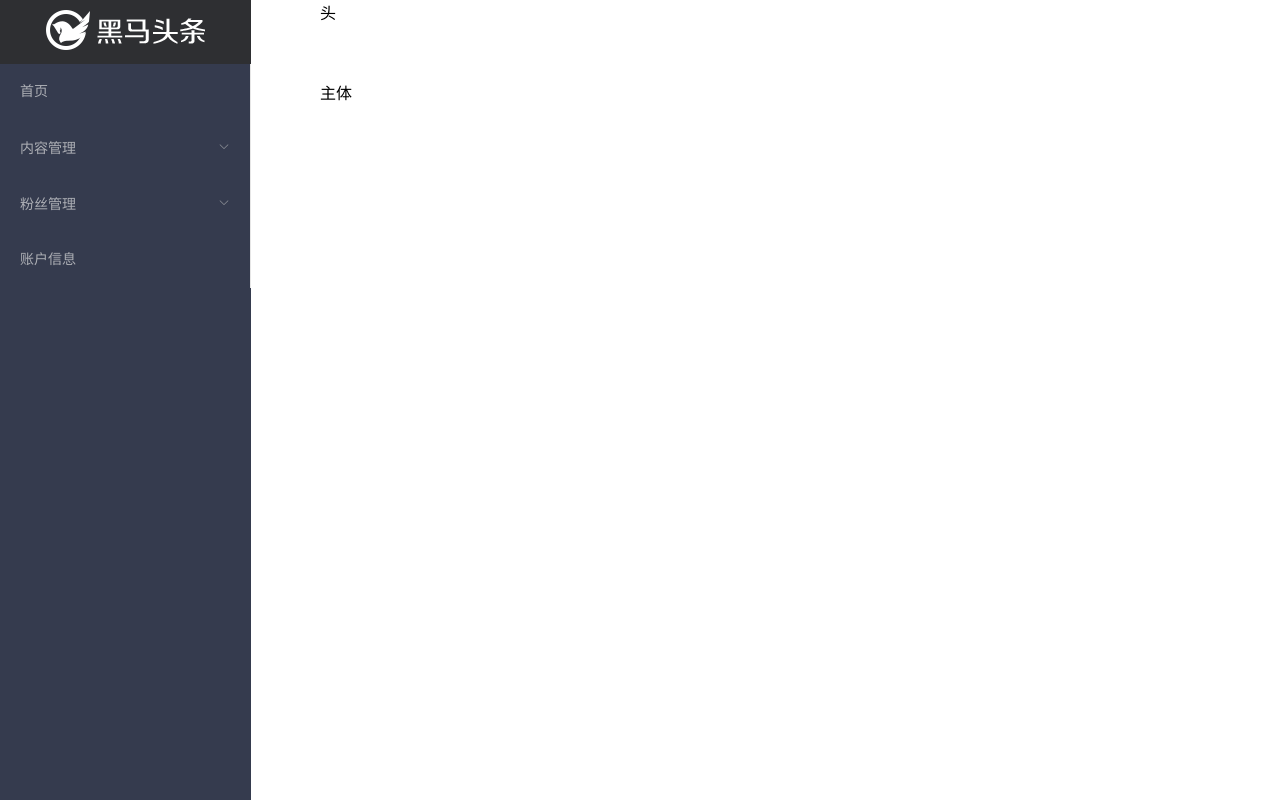
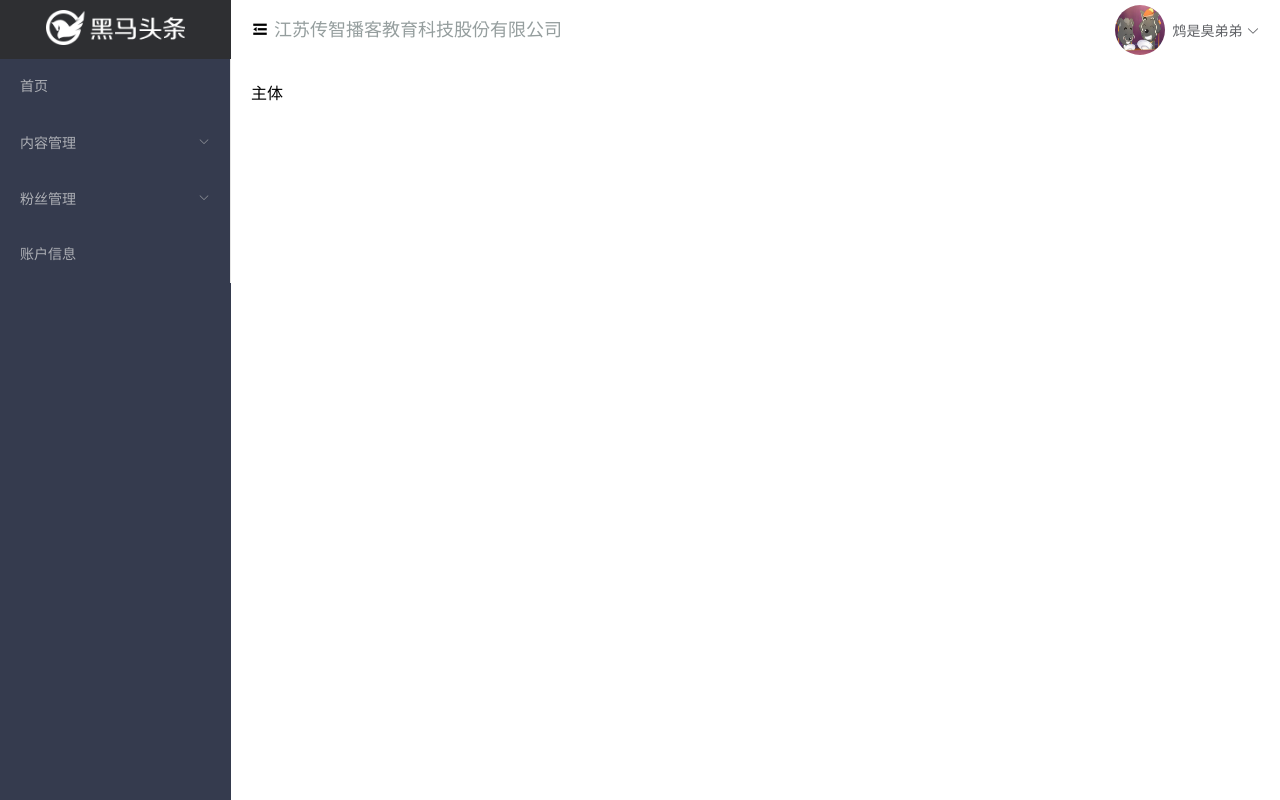
Before and after one commit to hellorqg/toutiao, a Vue app: page /#/home in a window 1280 px wide. Built offline with nearby package versions, Linux system fonts and the light colour scheme.

Commit message:
条PC-主页模块-头部结构及下拉菜单

```diff
--- a/src/conponents/home/layou-aside.vue
+++ b/src/conponents/home/layou-aside.vue
@@ -33,17 +33,17 @@ export default {}
 </script>
 
 <style lang="less" scoped>
-.alides{
-    height: 100vh;
-    background-color: #353b4e;
-    width: 251px;
-}
+  // .alides{
+  //     // height: 100vh;
+  //     // background-color: #353b4e;
+  //     // width: 251px;
+  // }
 .titles{
     background-color: #2e2f32;
     text-align: center;
     padding: 10px 0;
     img{
-        height: 40px;
+        height: 35px;
 
     }
 }
--- a/src/conponents/home/layou-header.vue
+++ b/src/conponents/home/layou-header.vue
@@ -1,13 +1,57 @@
 <template>
-<div>头</div>
+  <!-- 第一行 -->
+  <el-row type="flex" class="header" align="middle">
+    <!-- 列-左 -->
+    <el-col class="leftHeader" type="flex">
+      <i class="el-icon-s-fold"></i>
+      <span>江苏传智播客教育科技股份有限公司</span>
+    </el-col>
+    <!-- 列-右 -->
+    <el-col>
+      <el-row class="rightHeader" type="flex" justify="end" align="middle">
+        <img src="../../assets/img/htl.jpg" alt />
+        <el-dropdown>
+          <span>
+            鸩是臭弟弟
+            <i class="el-icon-arrow-down"></i>
+          </span>
+          <el-dropdown-menu slot="dropdown">
+            <el-dropdown-item>个人信息</el-dropdown-item>
+            <el-dropdown-item>git地址</el-dropdown-item>
+            <el-dropdown-item>退出</el-dropdown-item>
+          </el-dropdown-menu>
+        </el-dropdown>
+      </el-row>
+    </el-col>
+  </el-row>
 </template>
 
 <script>
-export default {
-
-}
+export default {}
 </script>
 
-<style>
-
+<style lang="less" scoped>
+.header {
+  height: 60px;
+  // background-color: #ccc;
+  .leftHeader {
+    height: 40px;
+    line-height: 40px;
+    font-size: 18px;
+    i {
+      margin-right: 5px;
+    }
+    span {
+      color: rgb(149, 158, 158);
+    }
+  }
+  .rightHeader {
+    img {
+      height: 50px;
+      width: 50px;
+      border-radius: 50%;
+      margin-right: 8px;
+    }
+  }
+}
 </style>
--- a/src/views/Home.vue
+++ b/src/views/Home.vue
@@ -1,7 +1,7 @@
 <template>
   <el-container>
     <!-- 左侧 -->
-    <el-aside>
+    <el-aside  style="height:100vh;background-color:#353b4e;width:231px;">
       <layouAside></layouAside>
     </el-aside>
     <!-- 右侧 -->
```
